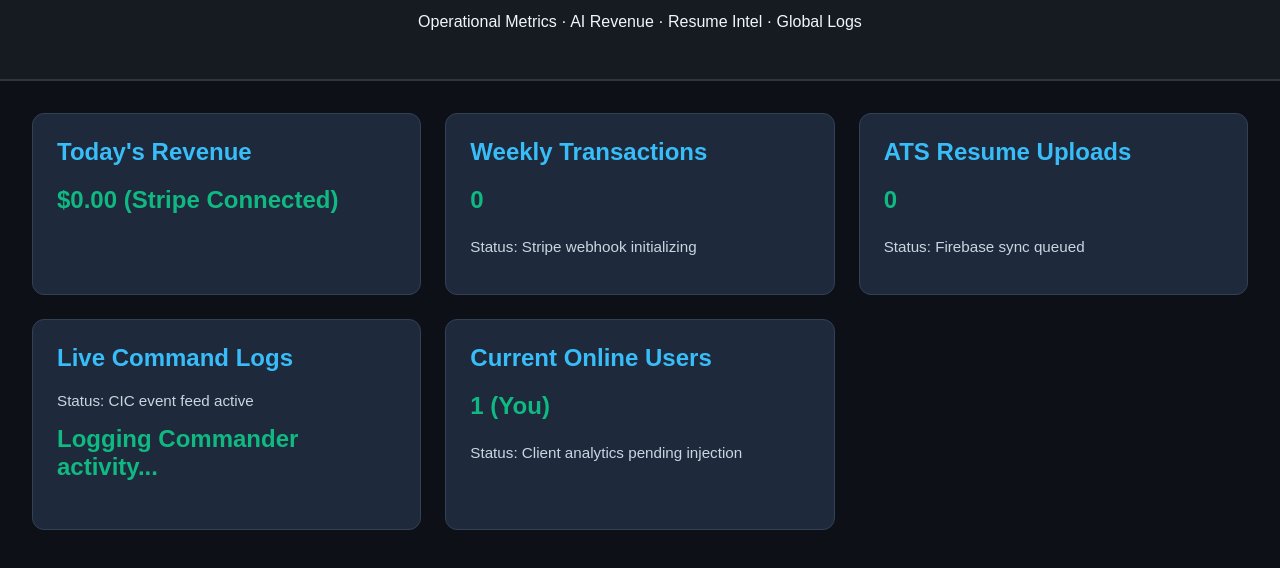
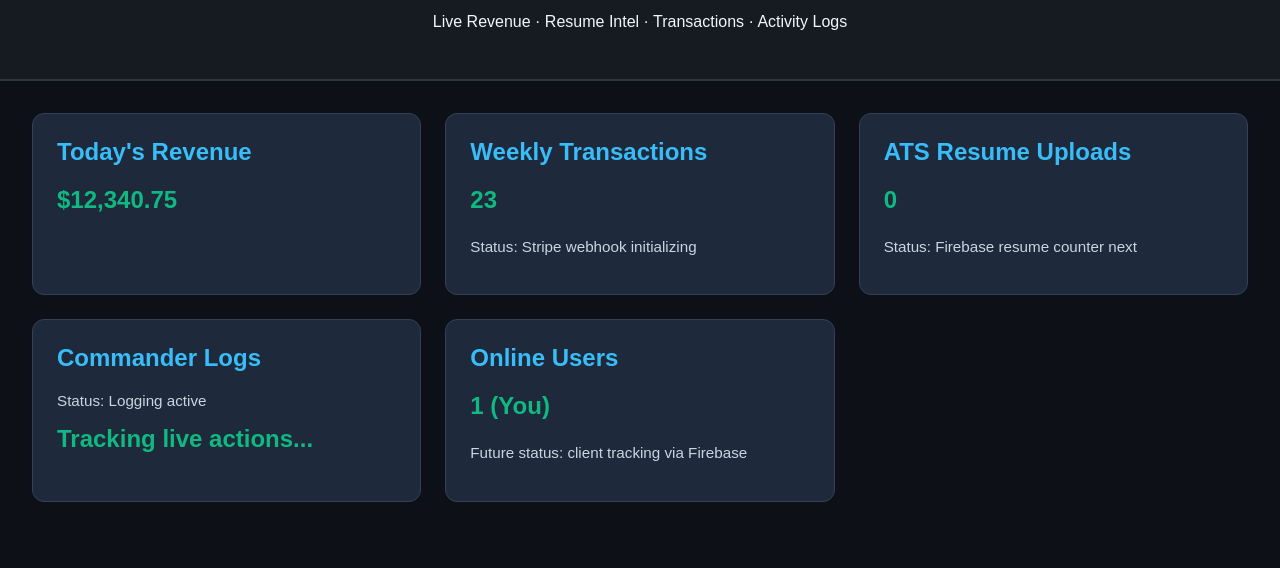
Before and after one commit to hochster71/dynasec-visibility, a plain HTML site: page dashboard.html in a window 1280 px wide. Shown: the part 72-640 px from the top of the page. Drawn offline with Linux system fonts and the light colour scheme; no server answers.

Commit message:
Add files via upload

```diff
--- a/dashboard.html
+++ b/dashboard.html
@@ -3,8 +3,42 @@
 <html lang="en">
 <head>
   <meta charset="UTF-8" />
-  <title>CIC Command Center – Live Intel Feed</title>
+  <title>Dynasec CIC – Live Dashboard</title>
   <meta name="viewport" content="width=device-width, initial-scale=1.0">
+  <script src="https://www.gstatic.com/firebasejs/9.22.2/firebase-app-compat.js"></script>
+  <script src="https://www.gstatic.com/firebasejs/9.22.2/firebase-database-compat.js"></script>
+  <script>
+    // Replace with your live Firebase config
+    const firebaseConfig = {
+      apiKey: "YOUR_API_KEY",
+      authDomain: "YOUR_PROJECT_ID.firebaseapp.com",
+      databaseURL: "https://YOUR_PROJECT_ID.firebaseio.com",
+      projectId: "YOUR_PROJECT_ID",
+      storageBucket: "YOUR_PROJECT_ID.appspot.com",
+      messagingSenderId: "YOUR_SENDER_ID",
+      appId: "YOUR_APP_ID"
+    };
+    firebase.initializeApp(firebaseConfig);
+    const db = firebase.database();
+
+    // Example logging command
+    function logCommanderAction(action) {
+      db.ref("logs").push({
+        action: action,
+        timestamp: new Date().toISOString()
+      });
+    }
+
+    function simulateRevenueUpdate() {
+      document.getElementById("revenue").textContent = "$12,340.75";
+      document.getElementById("transactions").textContent = "23";
+    }
+
+    window.onload = function() {
+      logCommanderAction("CIC dashboard accessed");
+      simulateRevenueUpdate();
+    };
+  </script>
   <style>
     body { background: #0d1117; color: #f0f6fc; font-family: Arial, sans-serif; margin: 0; padding: 0; }
     header { padding: 2rem; background: #161b22; border-bottom: 2px solid #30363d; text-align: center; }
@@ -19,32 +53,32 @@
 <body>
   <header>
     <h1>CIC Command Dashboard</h1>
-    <p>Operational Metrics · AI Revenue · Resume Intel · Global Logs</p>
+    <p>Live Revenue · Resume Intel · Transactions · Activity Logs</p>
   </header>
   <div class="grid">
     <div class="tile">
       <h2>Today's Revenue</h2>
-      <p class="data">$0.00 (Stripe Connected)</p>
+      <p id="revenue" class="data">$0.00</p>
     </div>
     <div class="tile">
       <h2>Weekly Transactions</h2>
-      <p class="data">0</p>
+      <p id="transactions" class="data">0</p>
       <p>Status: Stripe webhook initializing</p>
     </div>
     <div class="tile">
       <h2>ATS Resume Uploads</h2>
       <p class="data">0</p>
-      <p>Status: Firebase sync queued</p>
+      <p>Status: Firebase resume counter next</p>
     </div>
     <div class="tile">
-      <h2>Live Command Logs</h2>
-      <p>Status: CIC event feed active</p>
-      <p class="data">Logging Commander activity...</p>
+      <h2>Commander Logs</h2>
+      <p>Status: Logging active</p>
+      <p class="data">Tracking live actions...</p>
     </div>
     <div class="tile">
-      <h2>Current Online Users</h2>
+      <h2>Online Users</h2>
       <p class="data">1 (You)</p>
-      <p>Status: Client analytics pending injection</p>
+      <p>Future status: client tracking via Firebase</p>
     </div>
   </div>
 </body>
```
